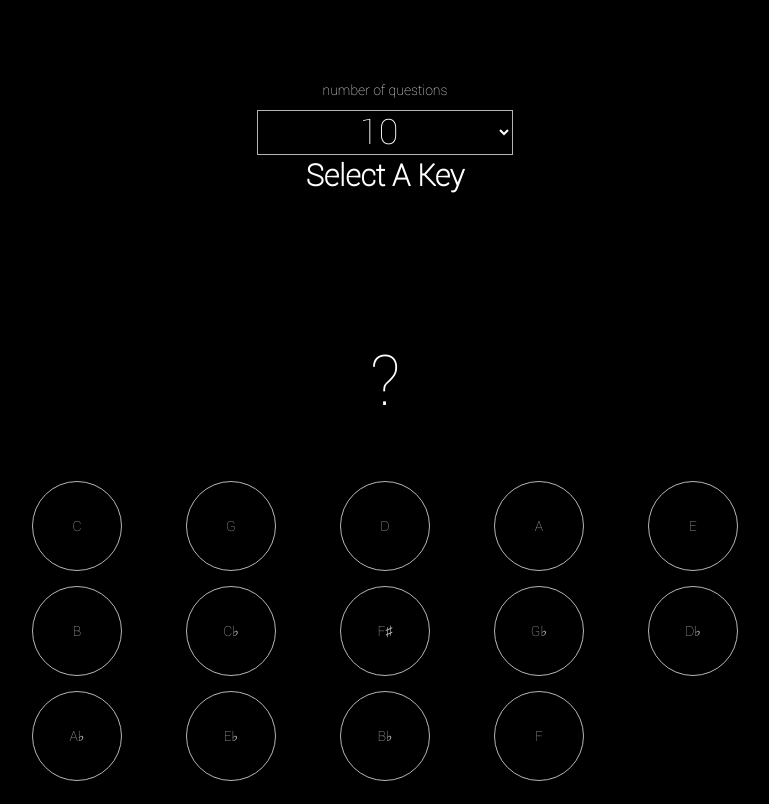
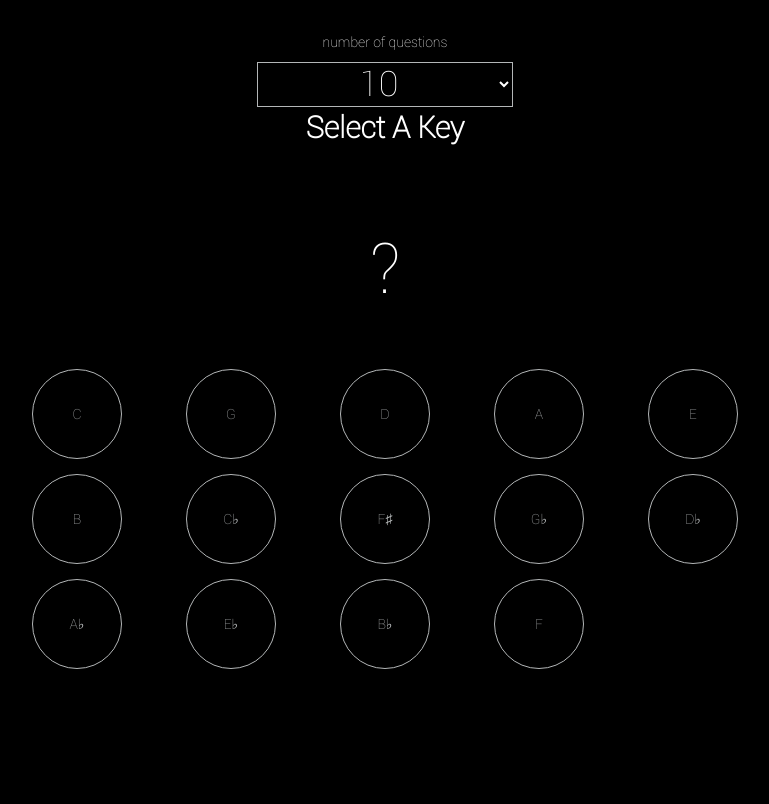
Before and after one commit to vanasnip/vanasnip.github.io, a plain HTML site: page app/index.html in a window 1280 px wide. Shown: the whole page, without its empty margins (255-1024 px from the left). Drawn offline with nearby package versions, Linux system fonts and the light colour scheme; some packages are replaced by stand-ins of ours.

Commit message:
Add files via upload

```diff
--- a/app/css/styles.css
+++ b/app/css/styles.css
@@ -255,7 +255,7 @@ li.col-xs-4,
 }
 
 div.reheight-selectKey{
-	height: 15vh;
+	height: 7vh;
 	width: 100%;
 }
 
@@ -274,7 +274,7 @@ div.reheight-answer-keys {
 	width: 100%;
 }
 div.reheight-select-key-title{
-	height: 10vh;
+	height: 4vh;
 	width: 100%;
 }
 div.reheight-key-test-title {
```
